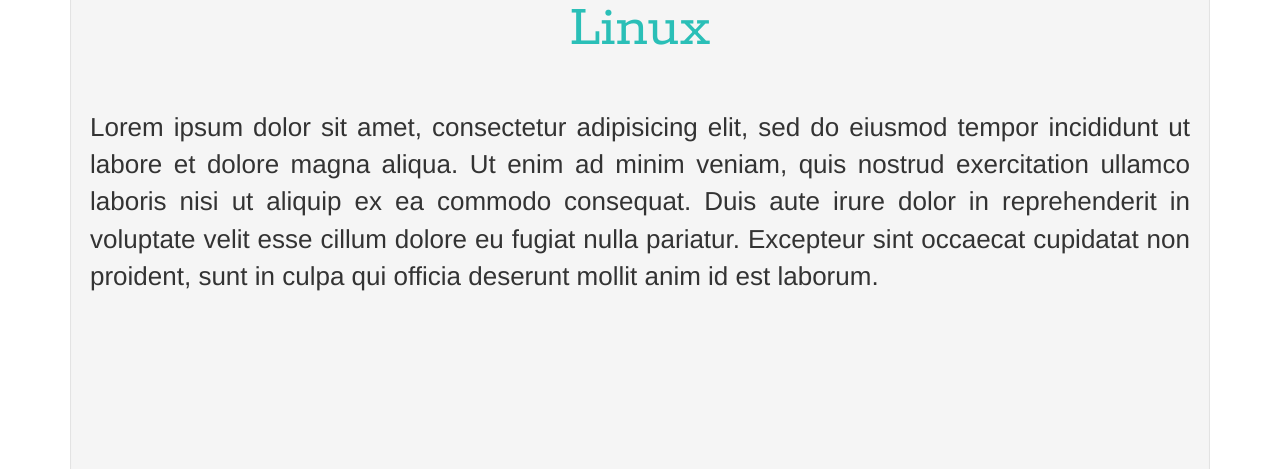
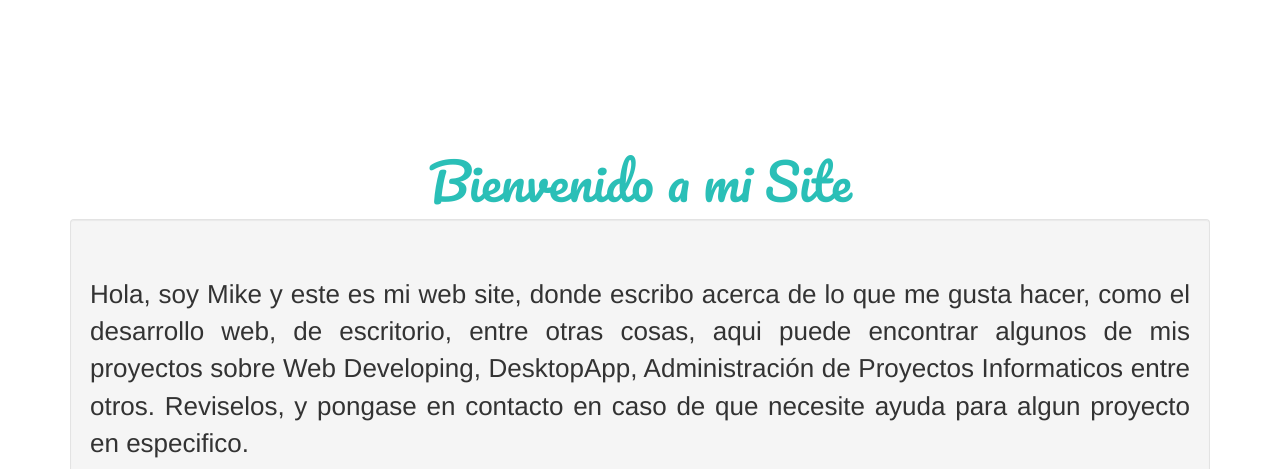
Before and after one commit to mikemancera12/my-first-blog, a Django app: page / in a window 1280 px wide. Shown: the part 751-1220 px from the top of the page. Run offline with Django 3.2, Linux system fonts and the light colour scheme; some libraries are stand-ins or nearby versions.

Commit message:
Algunos cambios para mejorar el front-end

```diff
--- a/blog/templates/blog/post_list.html
+++ b/blog/templates/blog/post_list.html
@@ -24,7 +24,7 @@
 				font-size: 60px;
 			}
 			div.secciones {
-				height: 900px;
+
 
 				margin-bottom: 20px;
 				border-bottom: 3px solid #666;
@@ -37,59 +37,92 @@
 				width: 100%;
 				background-color: rgba(255, 255, 255, 0.5);
 				padding: 5px 0px;
-				text-align: right;
+				text-align: center;
 			}
 			nav a {
 				padding: 6px;
 				text-decoration: none;
-				font-size: 20px;
+				font-size: 16px;
 				color: black;
 				text-align: center;
 			}
 			img {
-				width: 500px;
-				height:400px;
+				width: 700px;
+				height:600px;
 			}
 			h1 {
-				font-size: 100px;
+				font-size: 90px;
 				color: #2ABFB7;
+			}
+			h2 {
+				font-size: 50px;
+				color: #2ABFB7;
+			}
+			#jumbo{
+				background-image: url("https://pixabay.com/static/uploads/photo/2015/03/29/08/55/entrepreneur-696976_960_720.png");
+				background-position: center;
+				background-repeat: no-repeat;
+				text-align: right;
+				color:#2ABFB7;
+			}
+			#pingux{
+				width: 280px;
+				height:200px;
 			}
 		</style>
 	</head>
 	<body>
+
 		<nav class="text-center rokkits">
-			<a href="#seccion-0" class="opcion-menu">Linux</a> |
-			<a href="#seccion-2" class="opcion-menu">Windows</a> |
-			<a href="#seccion-3" class="opcion-menu">Mac OS</a> |
+			<a href="#seccion-0" class="opcion-menu">Home</a> |
+			<a href="#seccion-2" class="opcion-menu">Acerca de</a> |
+			<a href="#seccion-3" class="opcion-menu">Proyectos</a> |
 			<a href="#seccion-5" class="opcion-menu">Video</a> |
 			<a href="#seccion-4" class="opcion-menu">Contacto</a> |
 		</nav>
 		<div class="container-fluid text-center" id="seccion-0">
 			<h1 class="pacifico text-center">Mike Mancera</h1>
 			<h2 class="rokkit text-center">Developer Jr</h2><br>
-			<img src="https://pixabay.com/static/uploads/photo/2012/04/01/12/24/penguin-23159_960_720.png" class="img-responsive center-block" alt="Tux Pinguin"><br>
+			<img src="https://pixabay.com/static/uploads/photo/2015/03/29/08/55/entrepreneur-696976_960_720.png" class="img-responsive center-block" alt="developer"><br>
 		</div>
+
+
 		<br><br><br>
+		<div class="container center-block auto-responsive">
+
+			<h2 class="pacifico	 text-center"><br>Bienvenido a mi Site</h2>
+
+			<div class="secciones well center-block" id="seccion-1">
+				<br><p class="text-justify">Hola, soy Mike y este es mi web site, donde escribo acerca de lo que me gusta hacer, como el desarrollo web, de escritorio, entre otras cosas, aqui puede encontrar algunos de mis proyectos sobre Web Developing, DesktopApp, Administración de Proyectos Informaticos entre otros. Reviselos, y pongase en contacto en caso de que necesite ayuda para algun proyecto en especifico.
+				</p>
+				<img class="center-block img-responsive" src="https://pixabay.com/static/uploads/photo/2015/01/21/14/14/macbook-606763_960_720.jpg" alt="equipos">
+			</div>
+		</div>
 		<div class="container auto-responsive">
-			<div class="secciones well" id="seccion-1">
-				<h1 class="rokkit text-center"><br>Linux</h1>
-				<br><p class="text-justify">Lorem ipsum dolor sit amet, consectetur adipisicing elit, sed do eiusmod tempor incididunt ut labore et dolore magna aliqua. Ut enim ad minim veniam, quis nostrud exercitation ullamco laboris nisi ut aliquip ex ea commodo consequat. Duis aute irure dolor in reprehenderit in voluptate velit esse cillum dolore eu fugiat nulla pariatur. Excepteur sint occaecat cupidatat non proident, sunt in culpa qui officia deserunt mollit anim id est laborum.
+			<h2 class="text-center pacifico"><br>Acerca de</h2>
+			<div class="secciones well center-block" id="seccion-2">
+
+				<br><p class="text-justify">Soy estudiante de la Carrera de Sistemas Computacionales, me apaciona el desarrollo de softaware y aplicaciones web, mi objetivo laboral es: Participar en una empresa o institución, que ofrezca la oportunidad de mi desarrollo profesional para aplicar de manera eficiente los conocimientos adquiridos en mi formación académica y mejorar en el ambiente profesional.
 				</p>
+				<img class="center-block img-responsive" src="https://pixabay.com/static/uploads/photo/2015/12/04/14/05/code-1076536_960_720.jpg" alt"acerca de">
 			</div>
-			<div class="secciones well" id="seccion-2">
-				<h1 class="text-center rokkit"><br>Windows</h1>
-				<br><p class="text-justify">Lorem ipsum dolor sit amet, consectetur adipisicing elit, sed do eiusmod tempor incididunt ut labore et dolore magna aliqua. Ut enim ad minim veniam, quis nostrud exercitation ullamco laboris nisi ut aliquip ex ea commodo consequat. Duis aute irure dolor in reprehenderit in voluptate velit esse cillum dolore eu fugiat nulla pariatur. Excepteur sint occaecat cupidatat non proident, sunt in culpa qui officia deserunt mollit anim id est laborum.
-				</p>
 		</div>
-			<div class="secciones well" id="seccion-3">
-				<h1 class="text-center rokkit"><br>Mac OS</h1>
+		<div class="container auto-responsive">
+			<h2 class="text-center pacifico"><br>Proyectos</h2>
+			<div class="secciones well center-block" id="seccion-3">
+				<img  id="pingux" src="https://pixabay.com/static/uploads/photo/2014/04/03/10/43/apple-311246_960_720.png" class="img-responsive center-block" alt="pingux">
+
 				<br><p class="text-justify">Lorem ipsum dolor sit amet, consectetur adipisicing elit, sed do eiusmod tempor incididunt ut labore et dolore magna aliqua. Ut enim ad minim veniam, quis nostrud exercitation ullamco laboris nisi ut aliquip ex ea commodo consequat. Duis aute irure dolor in reprehenderit in voluptate velit esse cillum dolore eu fugiat nulla pariatur. Excepteur sint occaecat cupidatat non proident, sunt in culpa qui officia deserunt mollit anim id est laborum.</p>
 			</div>
-			<div class="secciones well text-center auto-responsive" id="seccion-5">
-				<h1 class="rokkit text-center"><br>Video</h1>
+		</div>
+		<div class="container auto-responsive">
+			<h2 class="pacifico text-center"><br>Video</h2>
+			<div class="secciones well center-block text-center auto-responsive" id="seccion-5">
+
 				<br>
-				<iframe width="460" height="300" src="https://www.youtube.com/embed/WU3UIrq3ix8" frameborder="0" allowfullscreen></iframe><br><br>
-				<iframe width="460" height="300" src="https://www.youtube.com/embed/yNnEyLw6MA4" frameborder="0" allowfullscreen></iframe>
+				<iframe width="320" height="280" src="https://www.youtube.com/embed/WU3UIrq3ix8" frameborder="0" allowfullscreen></iframe><br><br>
+				<iframe width="320" height="280" src="https://www.youtube.com/embed/yNnEyLw6MA4" frameborder="0" allowfullscreen></iframe>
+			</div>
 		</div>
 		<br>
 		<script src="https://ajax.googleapis.com/ajax/libs/jquery/2.1.4/jquery.min.js"></script>
```
Lines whose indentation alone changed are shown as unchanged.
